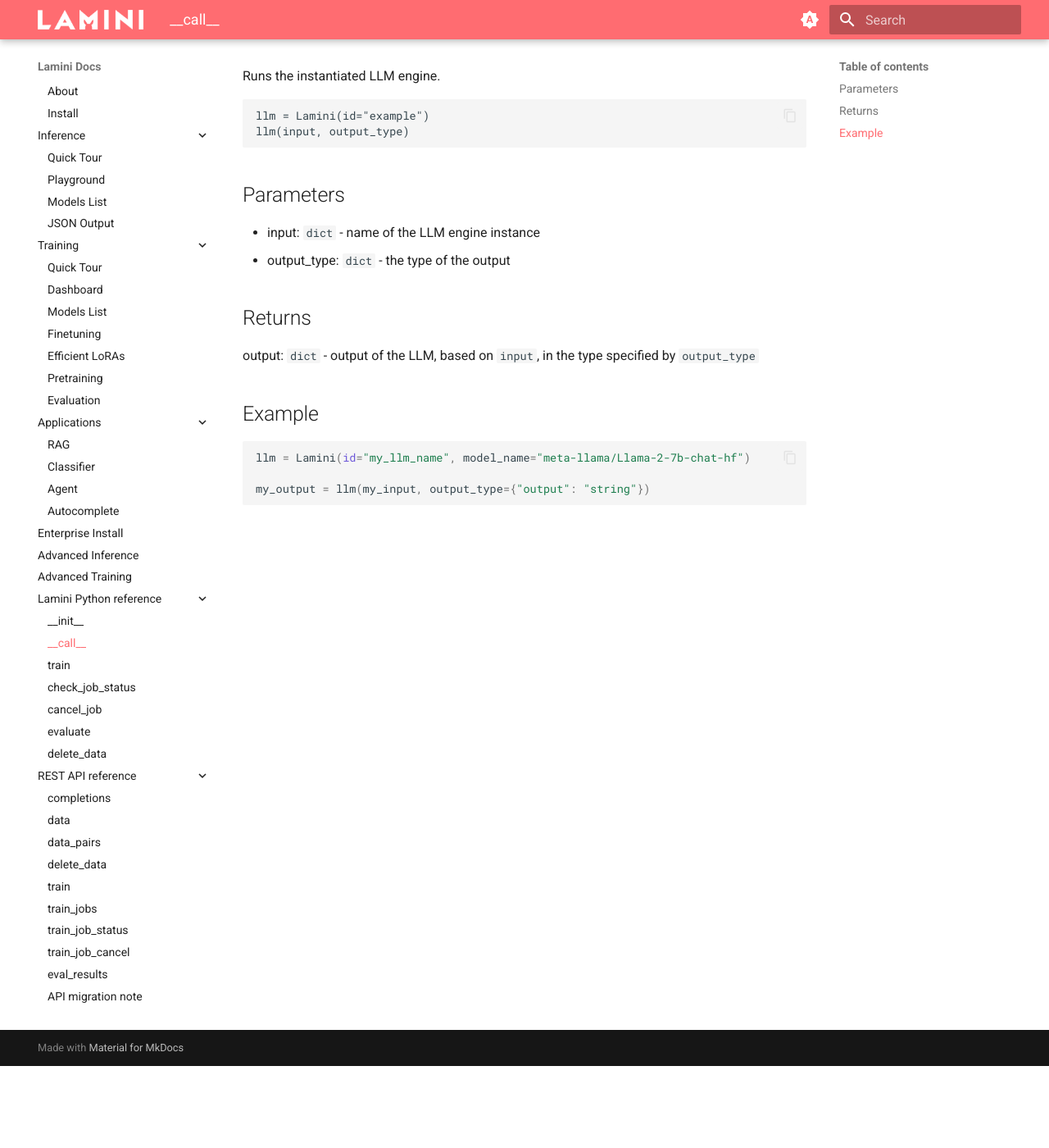
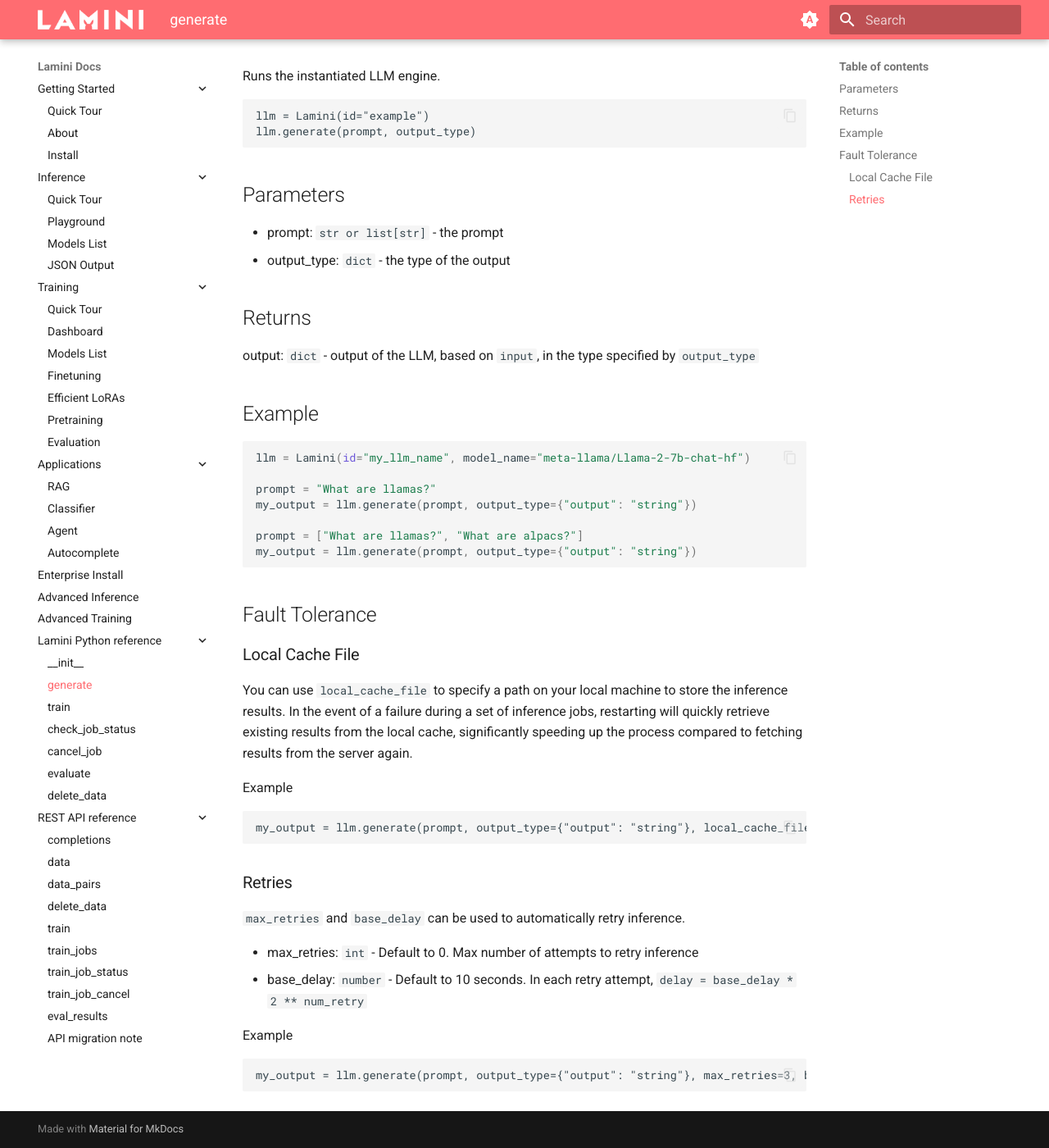
Before and after one commit to lamini-ai/lamini-ai.github.io, an MkDocs documentation site: the page built from docs/lamini_python_class/__call__.md, in a window 1280 px wide and 1400 px high, scrolled down 100 px. Shown: the whole window at 82% size. Built offline with MkDocs 1.6.1 and Material for MkDocs 9.7.7, drawn with Linux system fonts in a browser that asks for light colours.

Commit message:
update inference doc

````diff
--- a/docs/lamini_python_class/__call__.md
+++ b/docs/lamini_python_class/__call__.md
@@ -1,15 +1,15 @@
-# lamini.Lamini.\_\_call\_\_
+# lamini.Lamini.generate
 
 Runs the instantiated LLM engine.
 
 ```
 llm = Lamini(id="example")
-llm(input, output_type)
+llm.generate(prompt, output_type)
 ```
 
 ## Parameters
 
--   input: `dict` - name of the LLM engine instance
+-   prompt: `str or list[str]` - the prompt
 -   output_type: `dict` - the type of the output
 
 ## Returns
@@ -21,5 +21,33 @@
 ```python
 llm = Lamini(id="my_llm_name", model_name="meta-llama/Llama-2-7b-chat-hf")
 
-my_output = llm(my_input, output_type={"output": "string"})
+prompt = "What are llamas?"
+my_output = llm.generate(prompt, output_type={"output": "string"})
+
+prompt = ["What are llamas?", "What are alpacs?"]
+my_output = llm.generate(prompt, output_type={"output": "string"})
 ```
+
+## Fault Tolerance
+
+### Local Cache File
+
+You can use `local_cache_file` to specify a path on your local machine to store the inference results.
+In the event of a failure during a set of inference jobs, restarting will quickly retrieve existing results from the local cache, significantly speeding up the process compared to fetching results from the server again.
+
+Example
+```
+my_output = llm.generate(prompt, output_type={"output": "string"}, local_cache_file='my_cache.txt')
+```
+
+### Retries
+
+`max_retries` and `base_delay` can be used to automatically retry inference.
+
+* max_retries: `int` - Default to 0. Max number of attempts to retry inference
+* base_delay: `number` - Default to 10 seconds. In each retry attempt, `delay = base_delay * 2 ** num_retry`
+
+Example
+```
+my_output = llm.generate(prompt, output_type={"output": "string"}, max_retries=3, base_delay=2)
+```
--- a/mkdocs.yml
+++ b/mkdocs.yml
@@ -74,7 +74,7 @@
   - Advanced Training: advanced_training.md
   - Lamini Python reference:
       - __init__: lamini_python_class/__init__.md
-      - __call__: lamini_python_class/__call__.md
+      - generate: lamini_python_class/__call__.md
       - train: lamini_python_class/train.md
       - check_job_status: lamini_python_class/check_job_status.md
       - cancel_job: lamini_python_class/cancel_job.md
````
